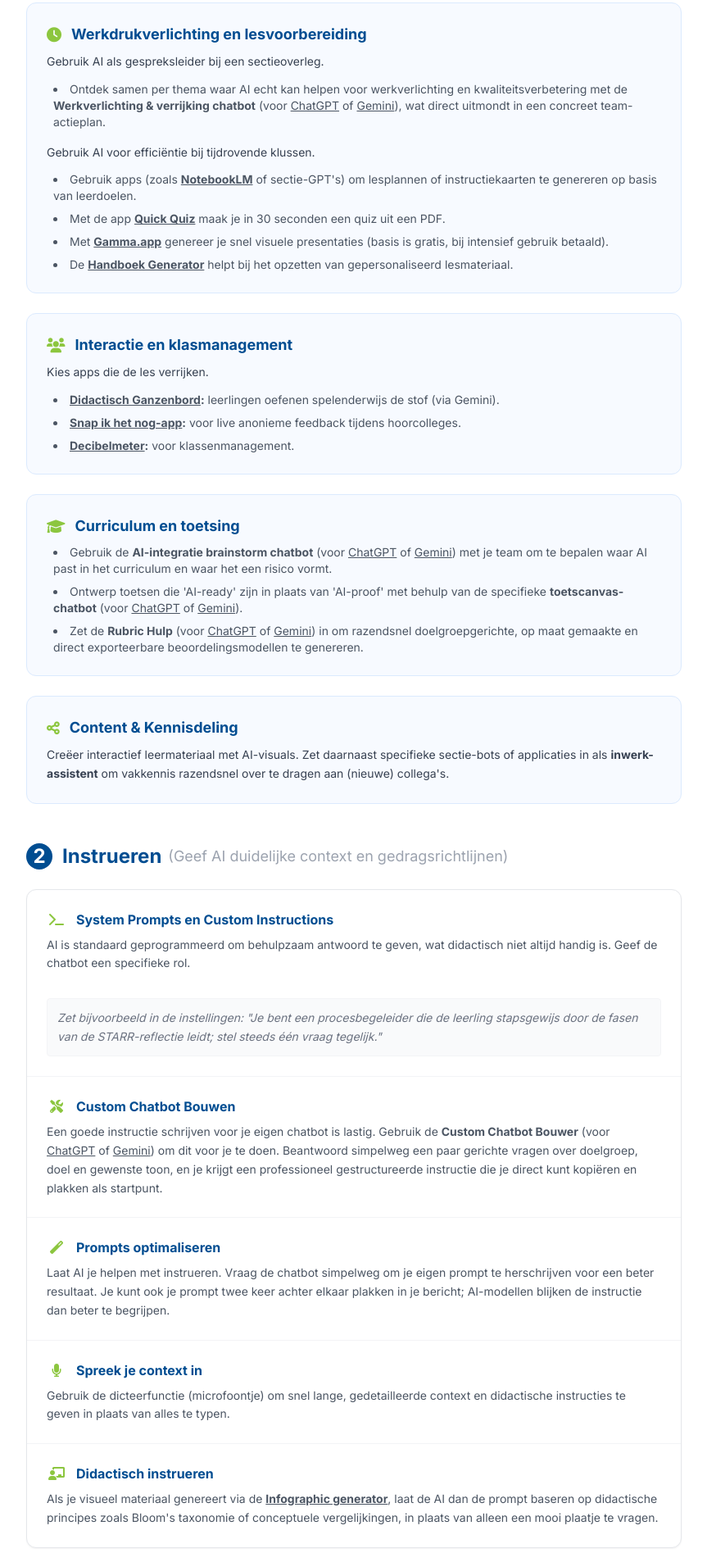
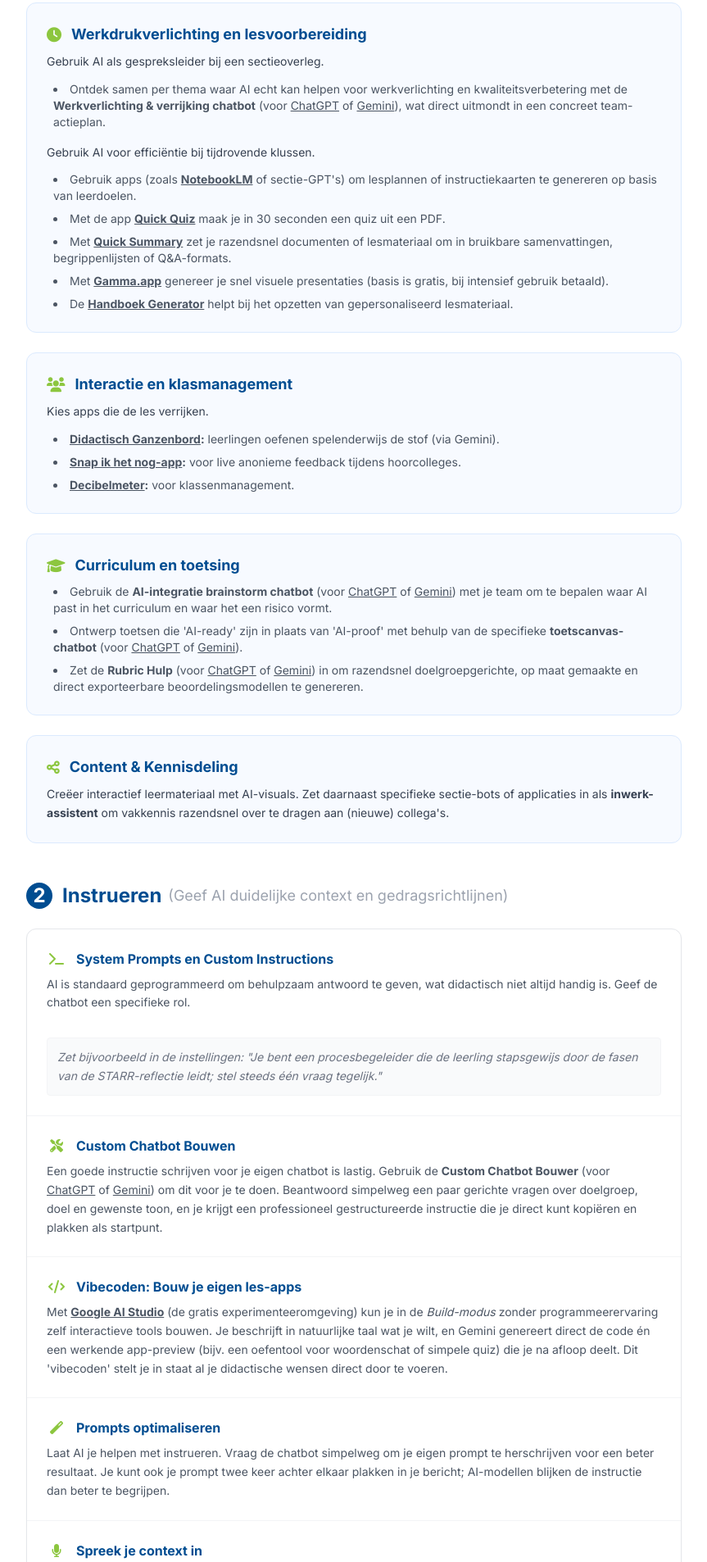
Before and after one commit to MartijnVanMourik/AI-Vaardigheid-en-KIES, a plain HTML site: page kies-docenten.html in a window 1280 px wide. Shown: the part 979-2885 px from the top of the page at 82% size, without its empty margins (208-1071 px from the left). Drawn offline with nearby package versions, Linux system fonts and the light colour scheme.

Commit message:
feat: Add Quick Summary tool to both teacher and student resources and a new section about 'Vibecoden' to teacher resources.

```diff
--- a/kies-docenten.html
+++ b/kies-docenten.html
@@ -138,6 +138,9 @@
                             <li>Met de app <strong><a href="https://quickquiznl.vercel.app/" target="_blank"
                                         class="text-trinitas-blue hover:text-trinitas-green underline transition-colors">Quick
                                         Quiz</a></strong> maak je in 30 seconden een quiz uit een PDF.</li>
+                            <li>Met <strong><a href="https://quickquiznl.vercel.app/samenvatting" target="_blank"
+                                        class="text-trinitas-blue hover:text-trinitas-green underline transition-colors">Quick
+                                        Summary</a></strong> zet je razendsnel documenten of lesmateriaal om in bruikbare samenvattingen, begrippenlijsten of Q&A-formats.</li>
                             <li>Met <strong><a href="https://gamma.app/" target="_blank"
                                         class="text-trinitas-blue hover:text-trinitas-green underline transition-colors">Gamma.app</a></strong>
                                 genereer je snel visuele presentaties (basis is gratis, bij intensief gebruik betaald).
@@ -250,6 +253,13 @@
                             om dit voor je te doen. Beantwoord simpelweg een paar gerichte vragen over doelgroep, doel
                             en gewenste toon, en je krijgt een professioneel gestructureerde instructie die je direct
                             kunt kopiëren en plakken als startpunt.</p>
+                    </div>
+
+                    <div class="p-6 border-b border-gray-100 hover:bg-gray-50/50 transition duration-150">
+                        <h3 class="font-bold text-[#004d91] mb-2 flex items-center"><i
+                                class="fas fa-code text-[#8cc63f] w-6 shrink-0 text-center mr-3"></i> Vibecoden: Bouw je eigen les-apps
+                        </h3>
+                        <p class="text-sm text-gray-600 leading-relaxed">Met <strong><a href="https://aistudio.google.com/" target="_blank" class="text-trinitas-blue hover:text-trinitas-green underline transition-colors">Google AI Studio</a></strong> (de gratis experimenteeromgeving) kun je in de <em>Build-modus</em> zonder programmeerervaring zelf interactieve tools bouwen. Je beschrijft in natuurlijke taal wat je wilt, en Gemini genereert direct de code én een werkende app-preview (bijv. een oefentool voor woordenschat of simpele quiz) die je na afloop deelt. Dit 'vibecoden' stelt je in staat al je didactische wensen direct door te voeren.</p>
                     </div>
 
                     <div class="p-6 border-b border-gray-100 hover:bg-gray-50/50 transition duration-150">
```
Also changed, not shown: kies-leerlingen.html (+4 -0 lines).
